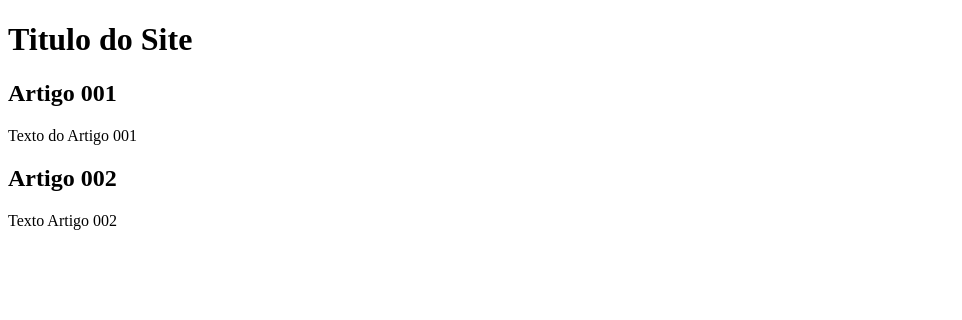
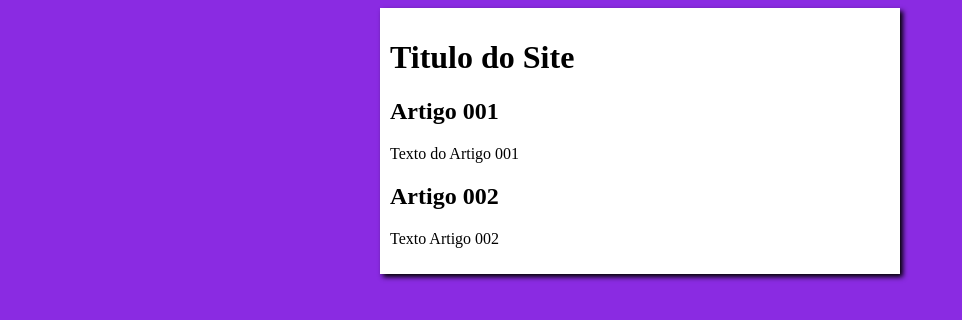
Before and after one commit to LeticiaSmassaro/Projeto-site, a plain HTML site: page index.html in a window 1280 px wide. Shown: the whole page, without its empty margins (0-962 px from the left). Drawn offline with Linux system fonts and the light colour scheme.

Commit message:
iniciei o desing

```diff
--- /dev/null
+++ b/estilos/style.css
@@ -0,0 +1,17 @@
+# {
+    font-family:Arial, Helvetica, sans-serif;
+    font: size 16px;
+}
+
+body{
+    background-color:blueviolet;
+
+}
+
+main {
+    background-color: white;
+    width: 500px;
+    margin: auto;
+    padding: 10px;
+    box-shadow: 3px 3px 5px black;
+}
--- a/index.html
+++ b/index.html
@@ -5,6 +5,7 @@
     <meta http-equiv="X-UA-Compatible" content="IE=edge">
     <meta name="viewport" content="width=device-width, initial-scale=1.0">
     <title>Título do Site</title>
+    <link rel="stylesheet" href="estilos/style.css">
 </head>
 <body>
     <main>
```
